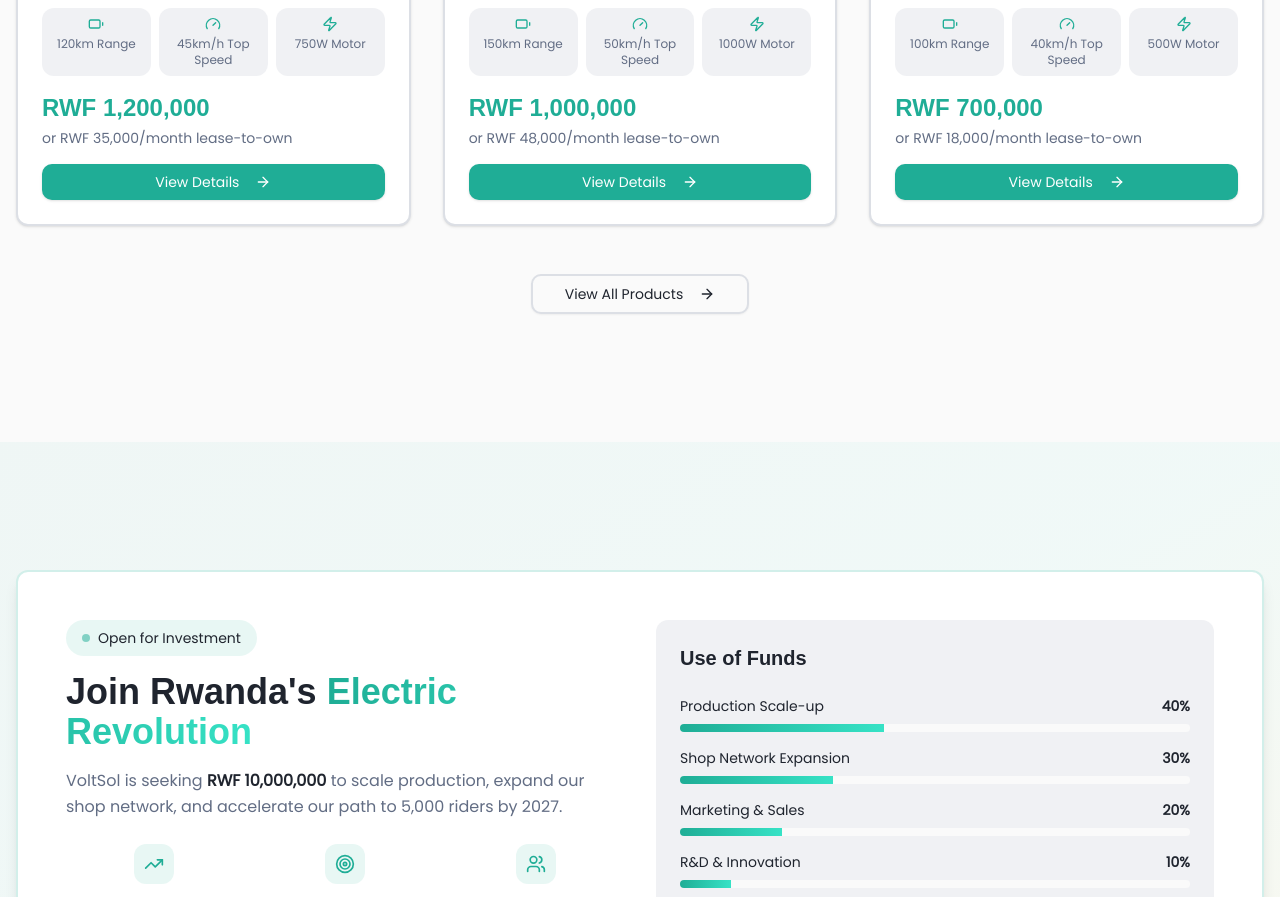
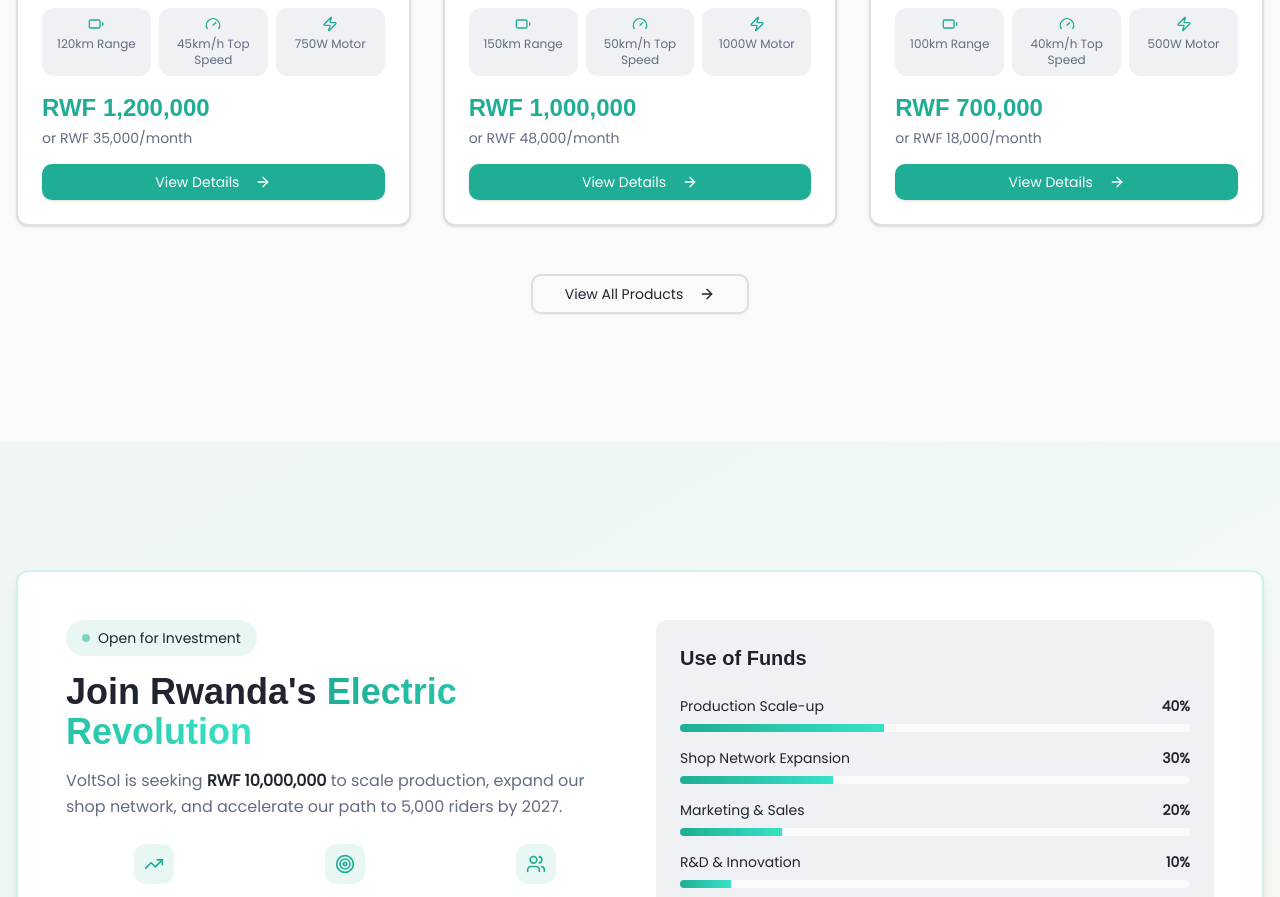
Before and after one commit to iraelie251006/voltsol, a Next.js app: page / in a window 1280 px wide. Shown: the part 5560-6457 px from the top of the page. Built offline with nearby package versions, Linux system fonts and the light colour scheme.

Commit message:
Removed 'lease-to-own' from lease price display in FeaturedProducts component

```diff
--- a/components/FeaturedProducts.tsx
+++ b/components/FeaturedProducts.tsx
@@ -109,7 +109,7 @@
                     {product.price}
                   </div>
                   <div className="text-sm text-muted-foreground">
-                    or {product.leasePrice} lease-to-own
+                    or {product.leasePrice}
                   </div>
                 </div>
 
```
